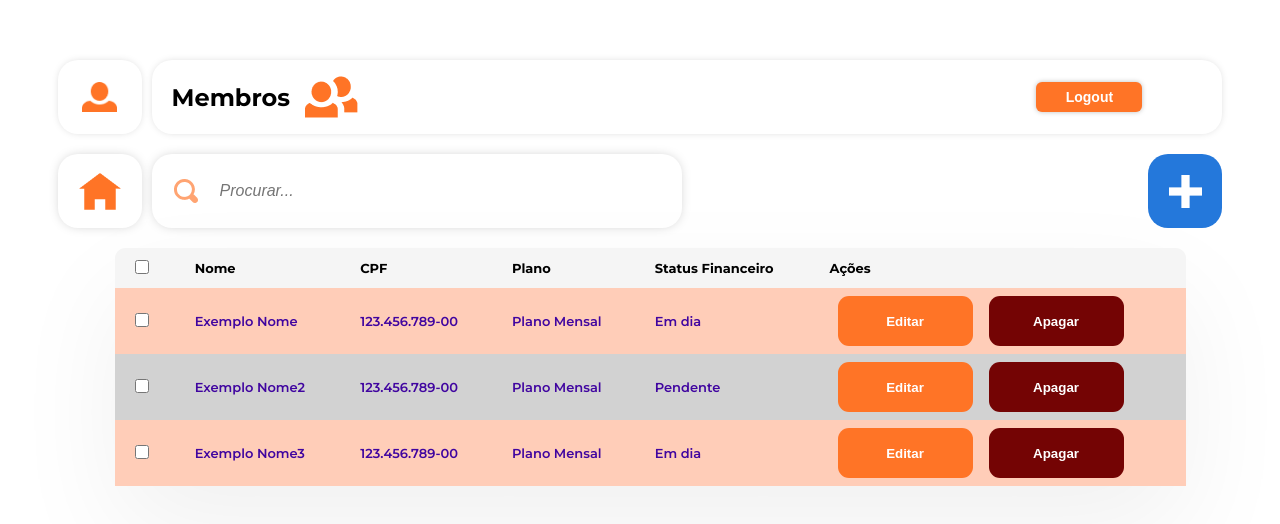
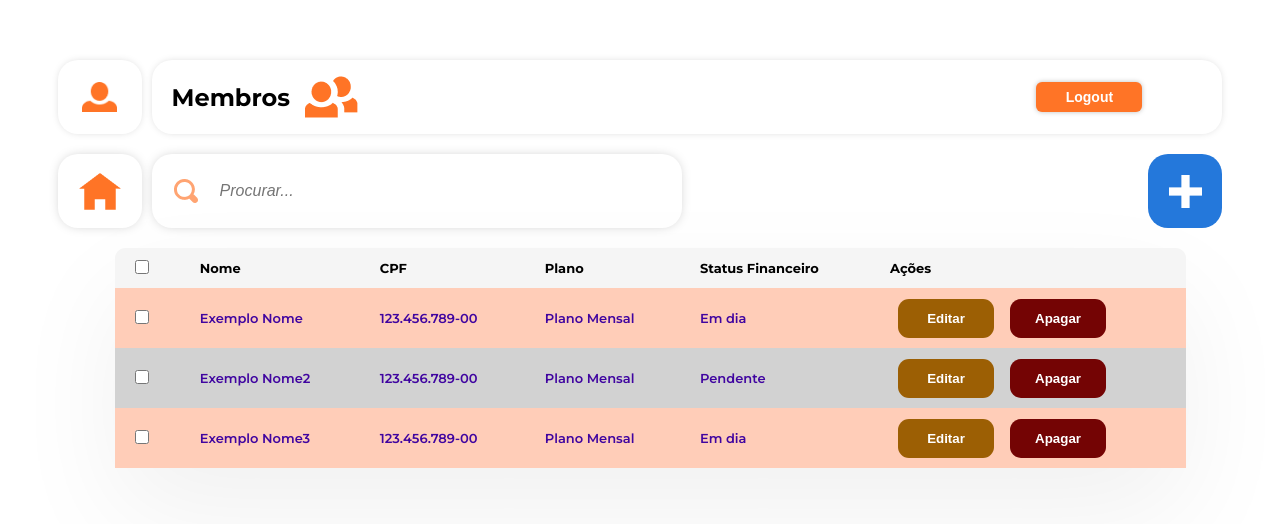
Before and after one commit to joao-dev7/academia-massa, a React (Create React App) app: page /members in a window 1280 px wide. Shown: the top 524 px of the page. Built offline with nearby package versions, Linux system fonts and the light colour scheme.

Commit message:
Adjustments Modal

```diff
--- a/src/Components/Modal/modal.module.css
+++ b/src/Components/Modal/modal.module.css
@@ -44,8 +44,6 @@
   color: #FF7426;
 }
 
-.editButton,
-.deleteButton,
 .editBtnModal,
 .deleteBtnModal,
 .closeButton {
@@ -54,18 +52,33 @@
   height: 50px;
   border-radius: 11px;
   color: white;
-  padding: 8px 16px;
   margin: 8px;
   border: none;
   cursor: pointer;
   transition: all 0.3s ease;
 }
 
-.editButton, .editBtnModal {
+.editBtnModal {
   background: #FF7426;
 }
-
-.editButton:hover, .editBtnModal:hover {
+.editButton, .deleteButton{
+  font-weight: bold;
+  width: 96px;
+  height: 39px;
+  border-radius: 11px;
+  color: white;
+  margin: 8px;
+  border: none;
+  cursor: pointer;
+  transition: all 0.3s ease;
+}
+.editButton {
+  background: #9C5F04;
+}
+.editButton:hover {
+  background: #ac6d0f;
+}
+.editBtnModal:hover {
   background: #f9945a;
 }
 
@@ -81,11 +94,8 @@
   margin: 20px 8px 0 8px;
 }
 
-
-
 .closeButton {
   background-color: red;
-  border: 2px solid #b30000;
   border-radius: 8px;
   font-size: 18px;
   display: flex;
```
